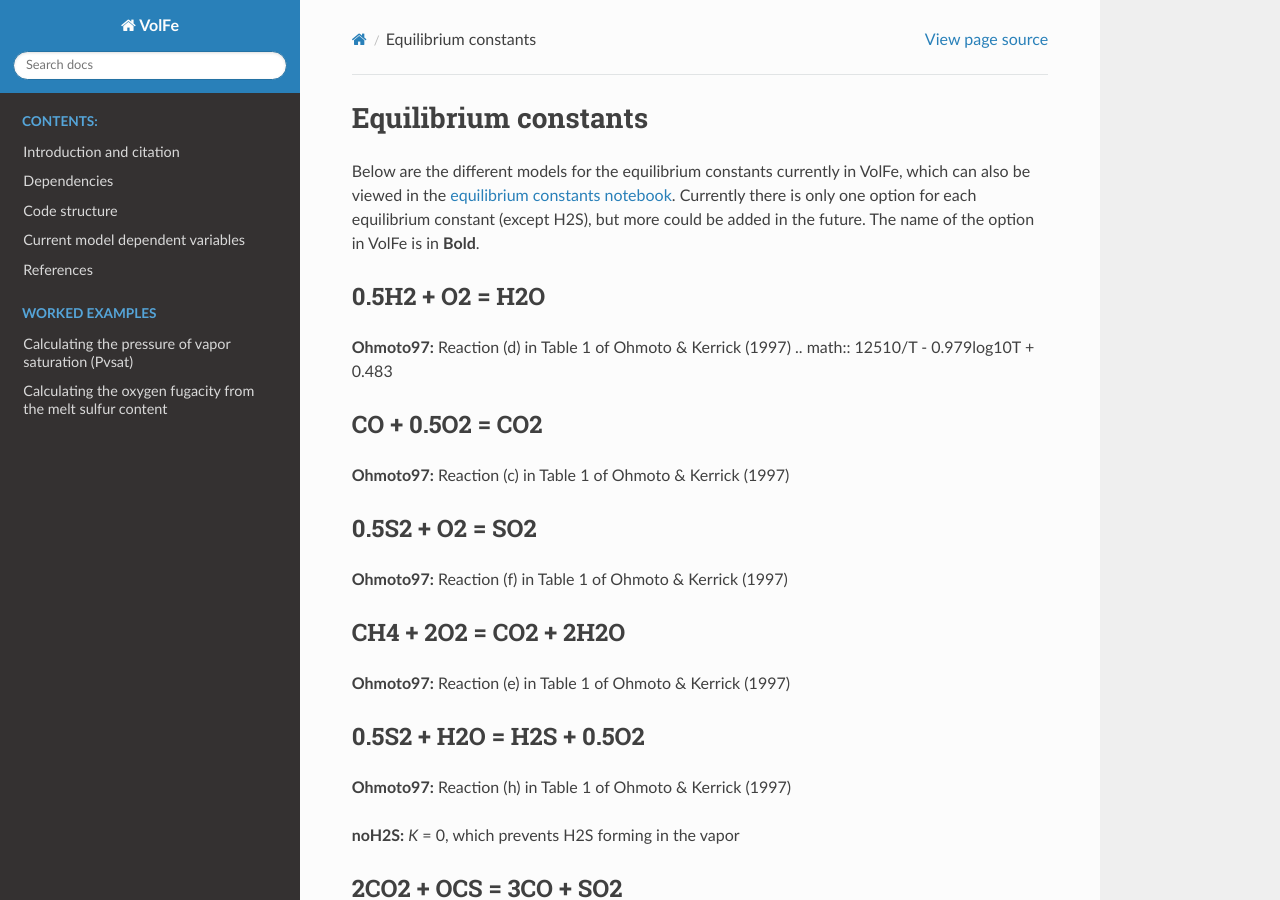
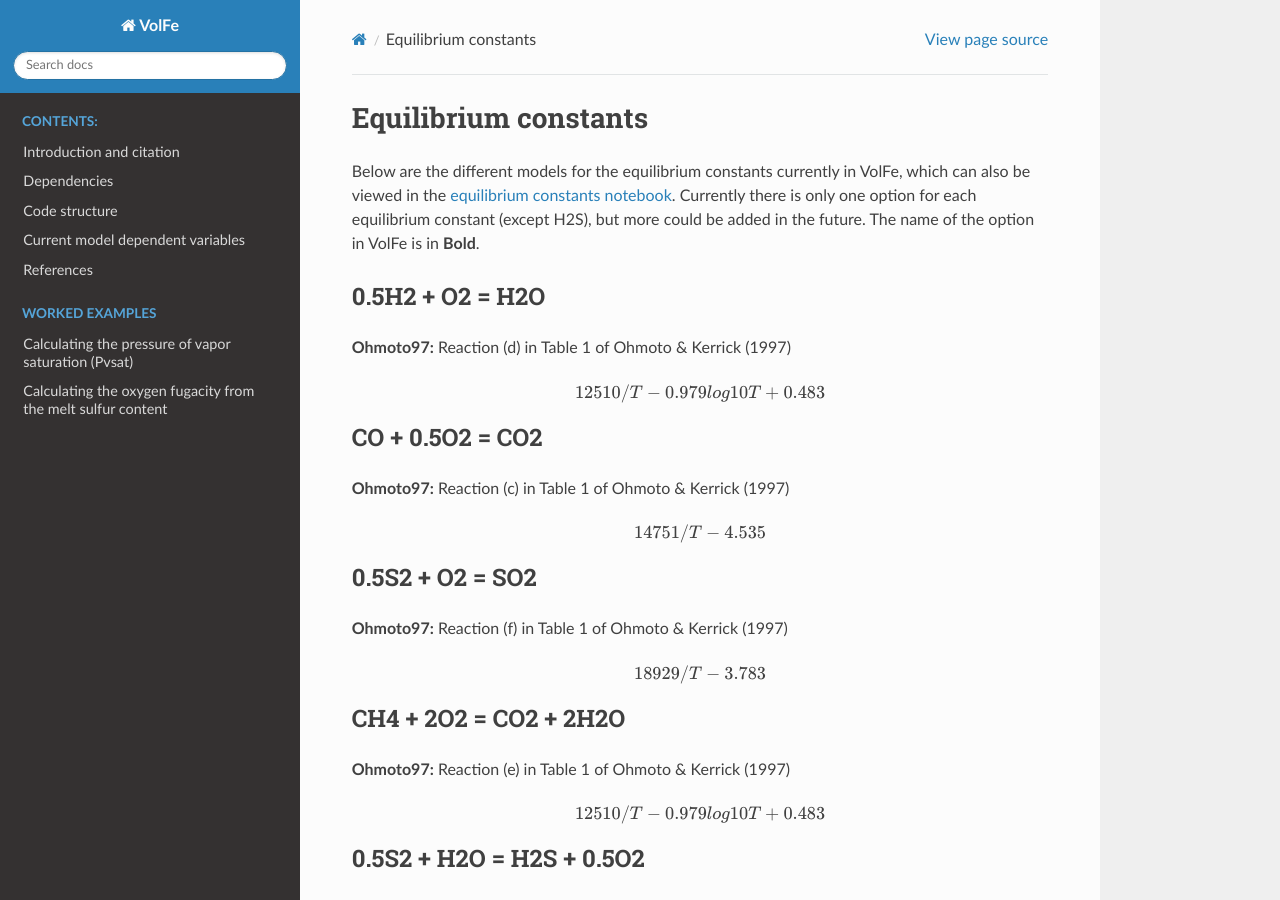
Before and after one commit to eryhughes/VolFe, a Sphinx documentation site: the page built from docs/mdv/mdv_equilibrium_constants.rst, in a window 1280 px wide and 900 px high. Built offline with Sphinx 7.4.7 and the Read the Docs theme 2.0.0, drawn with Linux system fonts in a browser that asks for light colours.

Commit message:
Update mdv_equilibrium_constants.rst

```diff
--- a/docs/mdv/mdv_equilibrium_constants.rst
+++ b/docs/mdv/mdv_equilibrium_constants.rst
@@ -10,6 +10,7 @@ The name of the option in VolFe is in **Bold**.
 -----
 
 **Ohmoto97:** Reaction (d) in Table 1 of Ohmoto & Kerrick (1997)
+
 .. math:: 12510/T - 0.979log10T + 0.483
 
 
@@ -18,17 +19,22 @@ CO + 0.5O2 = CO2
 
 **Ohmoto97:** Reaction (c) in Table 1 of Ohmoto & Kerrick (1997)
 
+.. math:: 14751/T - 4.535
 
 0.5S2 + O2 = SO2
 -------
 
 **Ohmoto97:** Reaction (f) in Table 1 of Ohmoto & Kerrick (1997)
 
+.. math:: 18929/T - 3.783
 
 CH4 + 2O2 = CO2 + 2H2O
 --------
 
 **Ohmoto97:** Reaction (e) in Table 1 of Ohmoto & Kerrick (1997)
+
+.. math:: 12510/T - 0.979log10T + 0.483
+
 
 0.5S2 + H2O = H2S + 0.5O2
 --------
```
